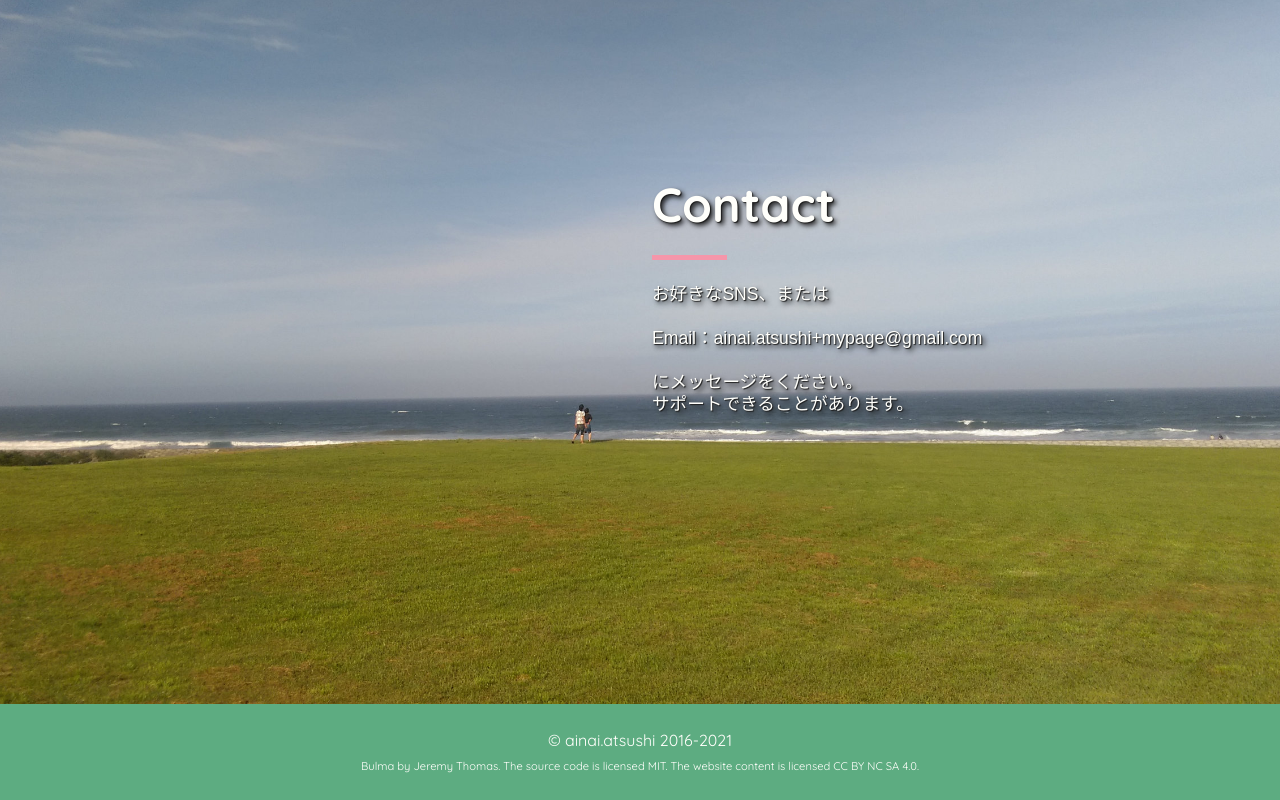
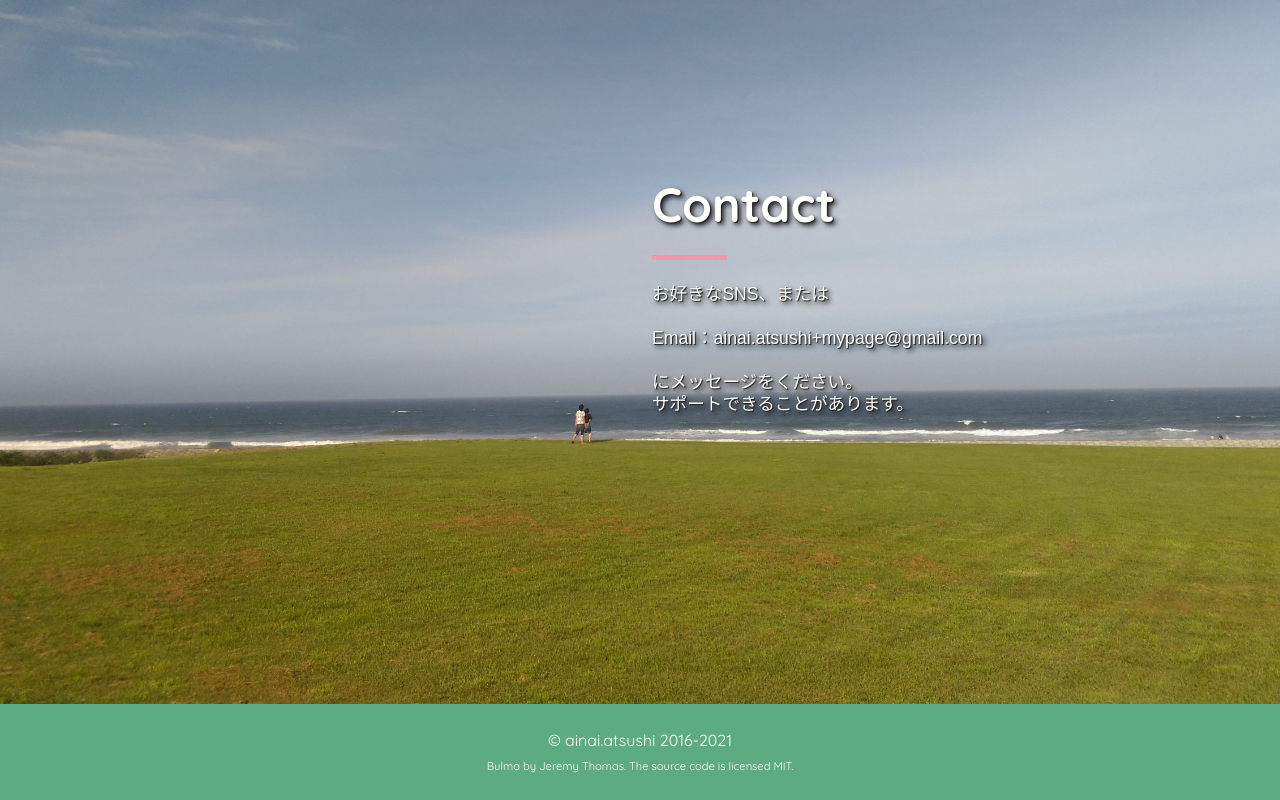
Before and after one commit to aainai/mypage, a plain HTML site: page index.html in a window 1280 px wide. Shown: the part 2599-3399 px from the top of the page. Drawn offline with Linux system fonts and the light colour scheme; a web font is replaced by a local one.

Commit message:
edit footer

```diff
--- a/index.html
+++ b/index.html
@@ -124,7 +124,6 @@
           <span class="license">
             Bulma by <a href="https://jgthms.com">Jeremy Thomas</a>.
             The source code is licensed <a href="http://opensource.org/licenses/mit-license.php">MIT</a>.
-            The website content is licensed <a href="http://creativecommons.org/licenses/by-nc-sa/4.0/">CC BY NC SA 4.0</a>.
           </span>
         </p>
       </div>
```
